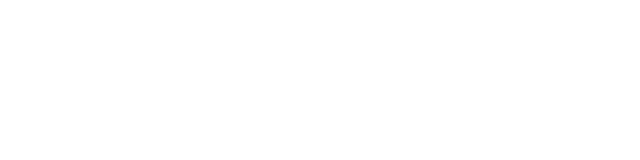
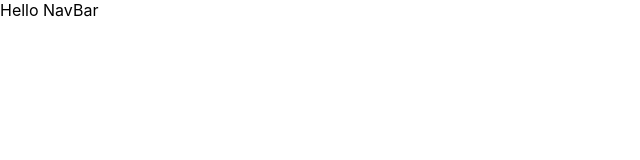
Before and after one commit to tatia-burdett/main-portfolio, a React (Create React App) app: page / in a window 1280 px wide. Shown: the top 160 px of the page, without its empty margins (0-640 px from the left). Built offline with nearby package versions, Linux system fonts and the light colour scheme.

Commit message:
add NavBar, component folders

```diff
--- a/src/App.js
+++ b/src/App.js
@@ -1,10 +1,14 @@
 import React from 'react';
+
+import NavBar from './NavBar/NavBar'
 
 function App() {
   return (
-    <main className='App'>
-      {/* content goes here */}
-    </main>
+    <div>
+      <nav>
+        <NavBar />
+      </nav>
+    </div>
   );
 }
 
--- /dev/null
+++ b/src/NavBar/NavBar.js
@@ -0,0 +1,14 @@
+import React from 'react'
+import './NavBar.css'
+
+class NavBar extends React.Component {
+  render() {
+    return (
+      <div>
+        Hello NavBar
+      </div>
+    )
+  }
+}
+
+export default NavBar
```
Also changed, not shown: src/NavBar/NavBar.css (added), 1 other file (tests, documents, lock files or other folders).
